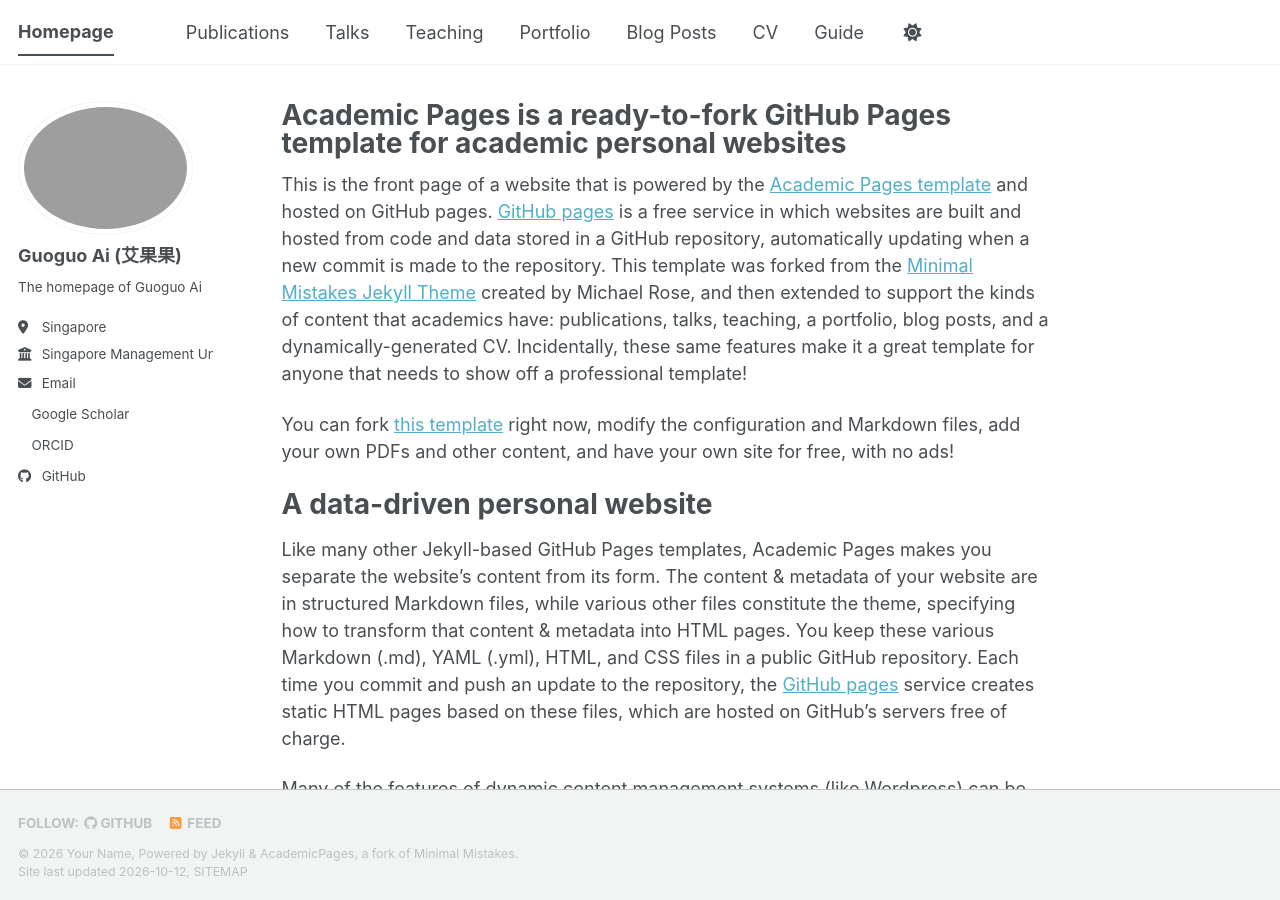
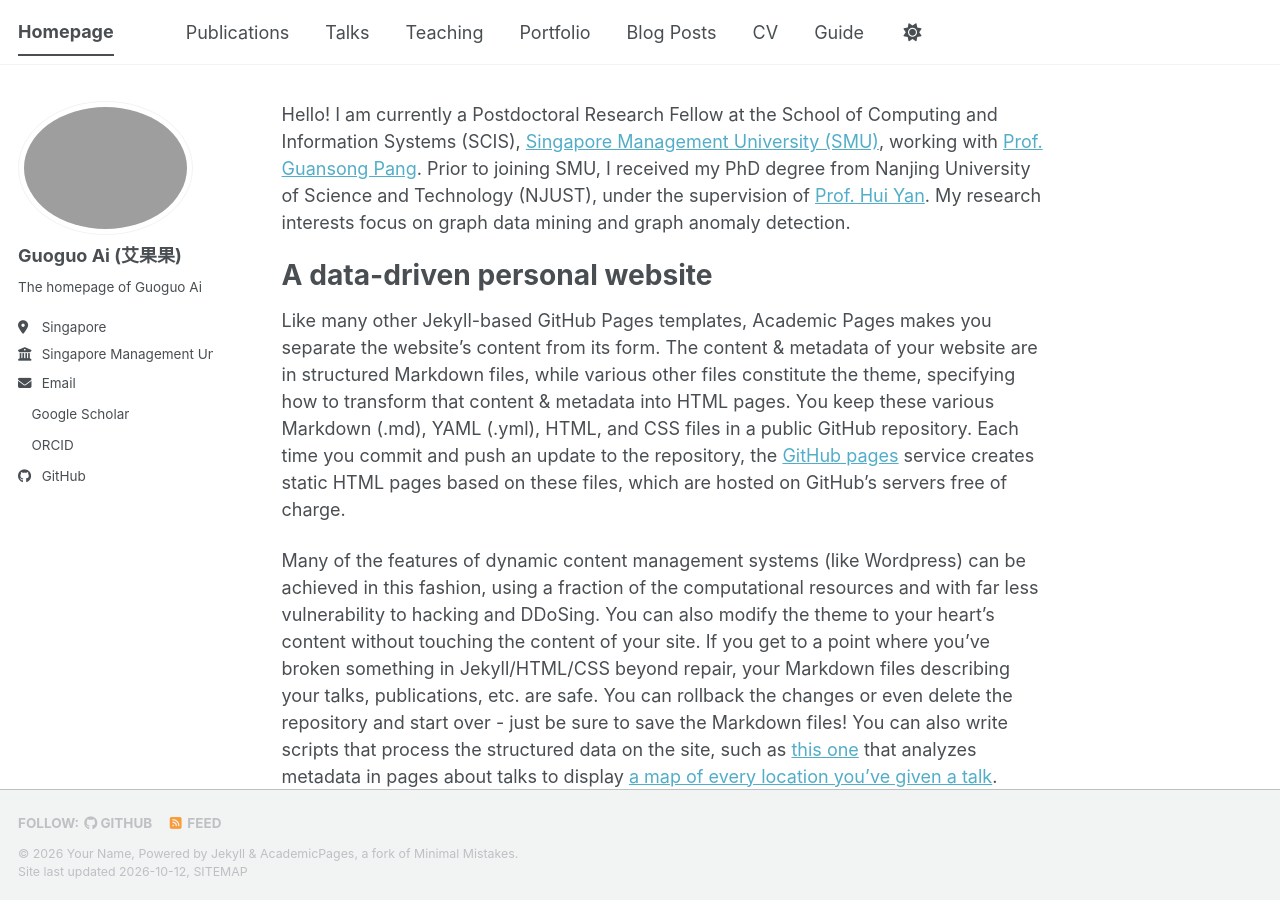
Before and after one commit to GGA23/aiguoguo, a Jekyll site: the page built from _pages/about.md, in a window 1280 px wide and 900 px high. Built offline with Jekyll 4.4.1, drawn with Linux system fonts in a browser that asks for light colours; a style sheet for code colours, icons or effects is not loaded.

Commit message:
Update about.md

```diff
--- a/_pages/about.md
+++ b/_pages/about.md
@@ -1,15 +1,12 @@
 ---
 permalink: /
-title: "Academic Pages is a ready-to-fork GitHub Pages template for academic personal websites"
 author_profile: true
 redirect_from:
   - /about/
   - /about.html
 ---
 
-This is the front page of a website that is powered by the [Academic Pages template](https://github.com/academicpages/academicpages.github.io) and hosted on GitHub pages. [GitHub pages](https://pages.github.com) is a free service in which websites are built and hosted from code and data stored in a GitHub repository, automatically updating when a new commit is made to the repository. This template was forked from the [Minimal Mistakes Jekyll Theme](https://mmistakes.github.io/minimal-mistakes/) created by Michael Rose, and then extended to support the kinds of content that academics have: publications, talks, teaching, a portfolio, blog posts, and a dynamically-generated CV. Incidentally, these same features make it a great template for anyone that needs to show off a professional template!
-
- You can fork [this template](https://github.com/academicpages/academicpages.github.io) right now, modify the configuration and Markdown files, add your own PDFs and other content, and have your own site for free, with no ads!
+Hello! I am currently a Postdoctoral Research Fellow at the School of Computing and Information Systems (SCIS), [Singapore Management University (SMU)](https://www.smu.edu.sg/), working with [Prof. Guansong Pang](https://sites.google.com/site/gspangsite/). Prior to joining SMU, I received my PhD degree from Nanjing University of Science and Technology (NJUST), under the supervision of [Prof. Hui Yan](https://gsmis.njust.edu.cn/open/TutorInfo.aspx?dsbh=qGBJ5b8UwI!inYeh78jyfw==&yxsh=z70ppxVSQAs=&zydm=SwsWR9zpmmw=). My research interests focus on graph data mining and graph anomaly detection.
 
 A data-driven personal website
 ======
```
